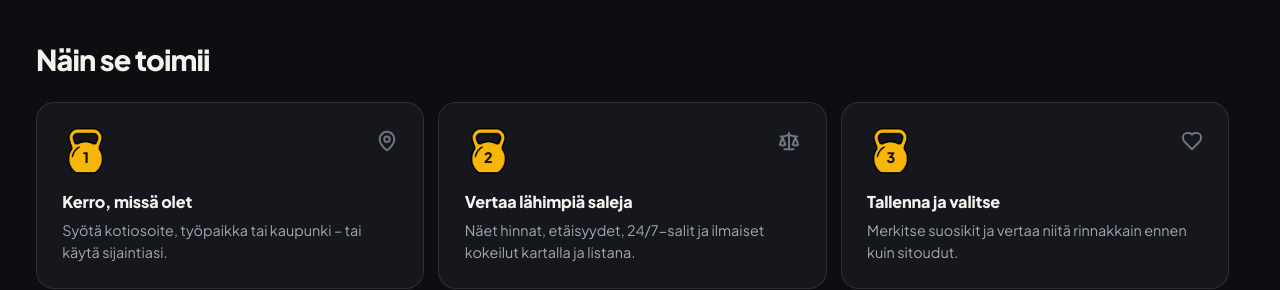
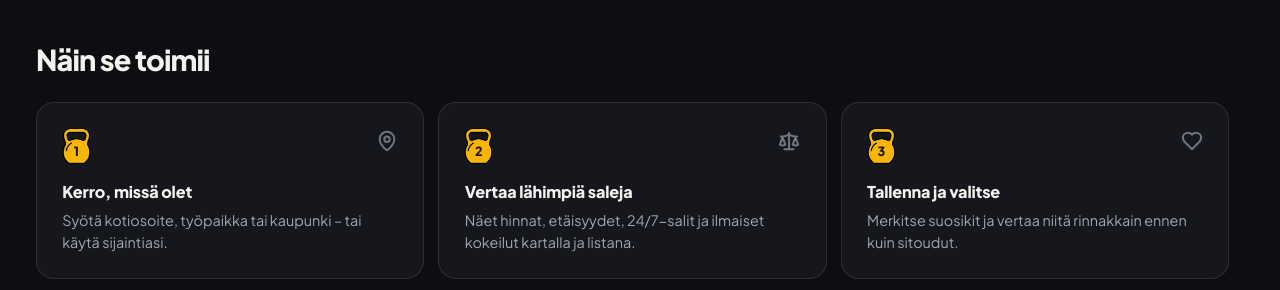
Before and after one commit to josmanov/liikux, a React (Vite) app in the folder client/: page / in a window 1280 px wide. Shown: the part 1020-1310 px from the top of the page. Built offline with nearby package versions, Linux system fonts and the light colour scheme; no server answers.

Commit message:
Home steps: smaller kettlebell numbers, left edge lined up with the text

```diff
--- a/client/src/pages/HomePage.css
+++ b/client/src/pages/HomePage.css
@@ -231,12 +231,14 @@
 .home-step-num {
   display: inline-grid;
   place-items: center;
-  width: 3.3rem;
-  height: 3.3rem;
-  padding-top: 0.85rem;
+  width: 2.6rem;
+  height: 2.6rem;
+  /* the picture has empty space on its left: pull it so the kettlebell lines up with the text */
+  margin-left: -0.32rem;
+  padding-top: 0.68rem;
   background: url("/pins/cluster-kettlebell.png") center / contain no-repeat;
   color: #14130f;
-  font-size: var(--text-md);
+  font-size: var(--text-sm);
   font-weight: 800;
   line-height: 1;
 }
```
